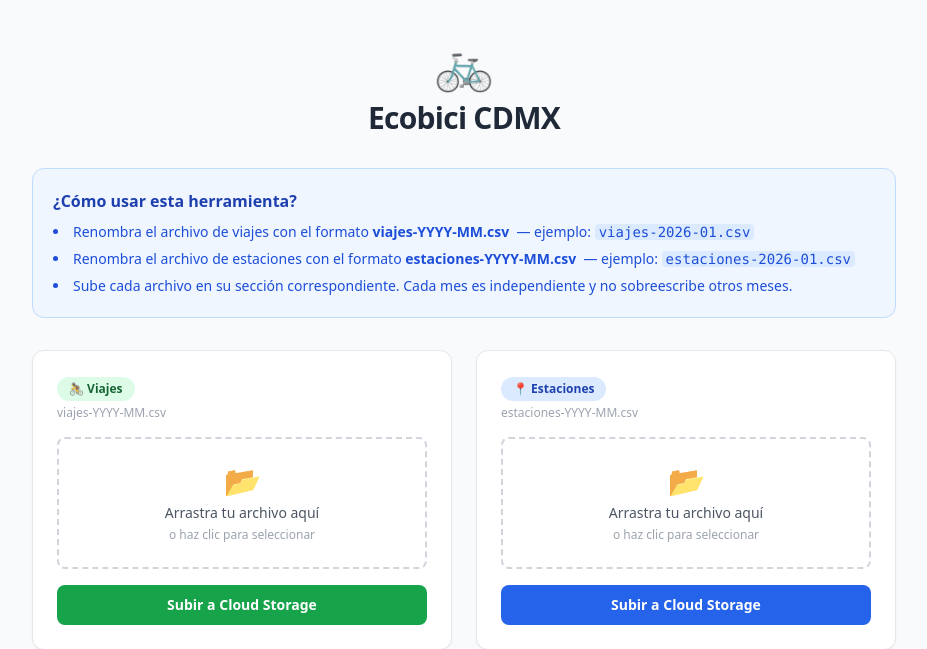
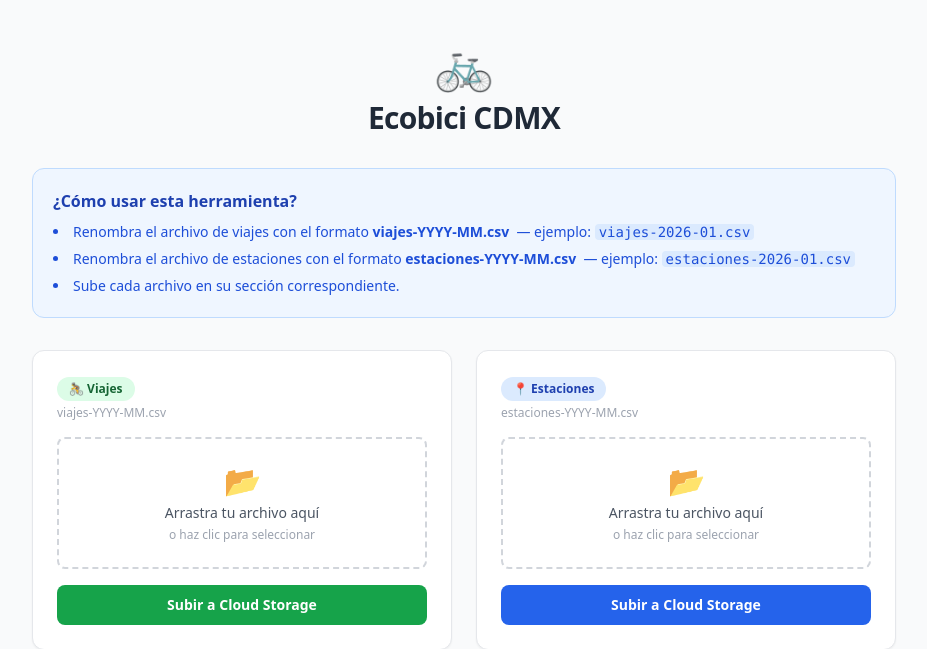
Before and after one commit to EthanLeonel/ecobici-uploader, a Python web app: template templates/index.html in a window 1280 px wide. Shown: the top 649 px of the page, without its empty margins (176-1103 px from the left). Run offline with Jinja, Linux system fonts and the light colour scheme; the template is opened without the code that fills it, so the values that code supplies are empty; some libraries are stand-ins or nearby versions.

Commit message:
chore: remove redundant sentence from instructions box
Co-Authored-By: Claude Sonnet 4.6 <noreply@anthropic.com>

```diff
--- a/templates/index.html
+++ b/templates/index.html
@@ -24,7 +24,7 @@
             &nbsp;— ejemplo: <code class="bg-blue-100 px-1 rounded">viajes-2026-01.csv</code></li>
         <li>Renombra el archivo de estaciones con el formato <strong>estaciones-YYYY-MM.csv</strong>
             &nbsp;— ejemplo: <code class="bg-blue-100 px-1 rounded">estaciones-2026-01.csv</code></li>
-        <li>Sube cada archivo en su sección correspondiente. Cada mes es independiente y no sobreescribe otros meses.</li>
+        <li>Sube cada archivo en su sección correspondiente.</li>
       </ul>
     </div>
 
```
